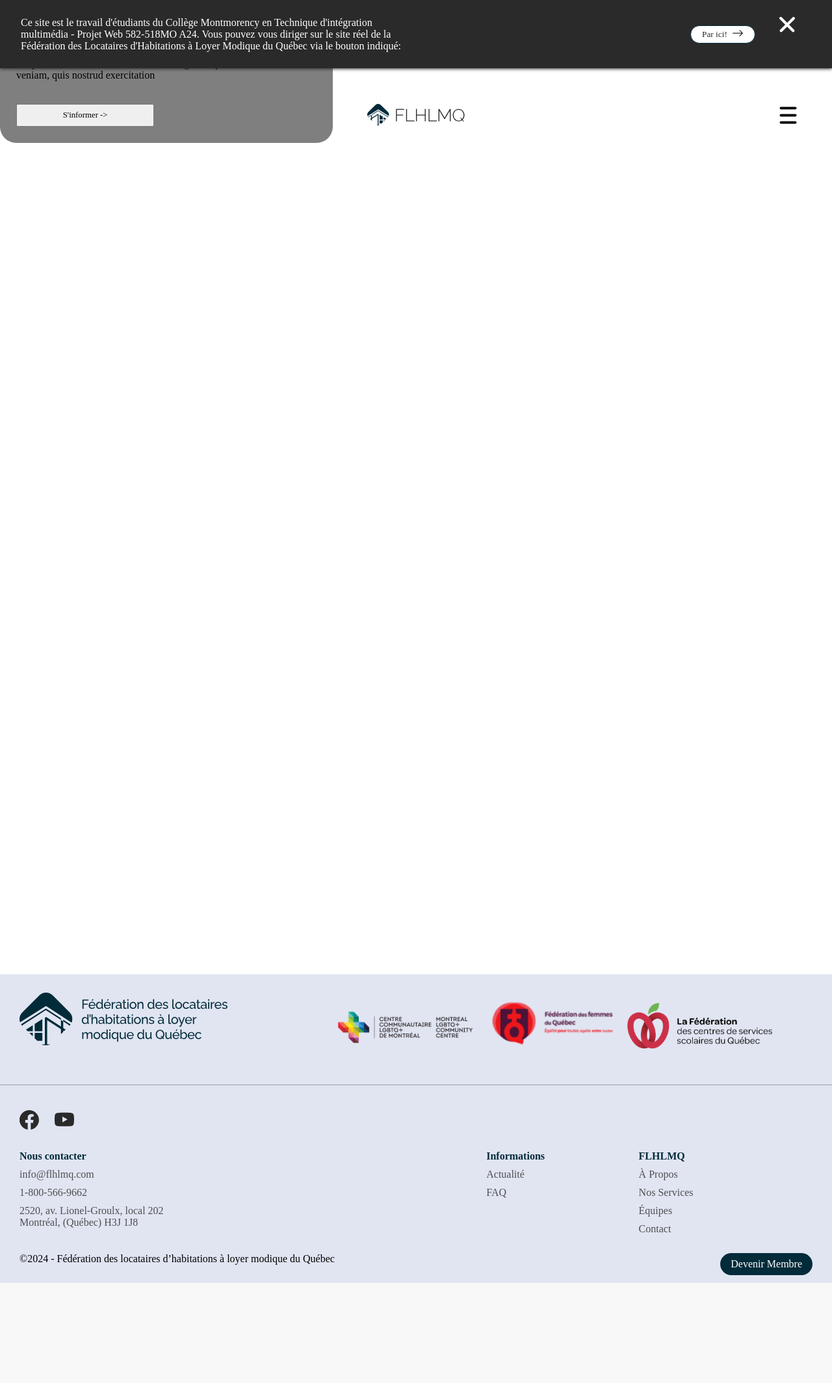
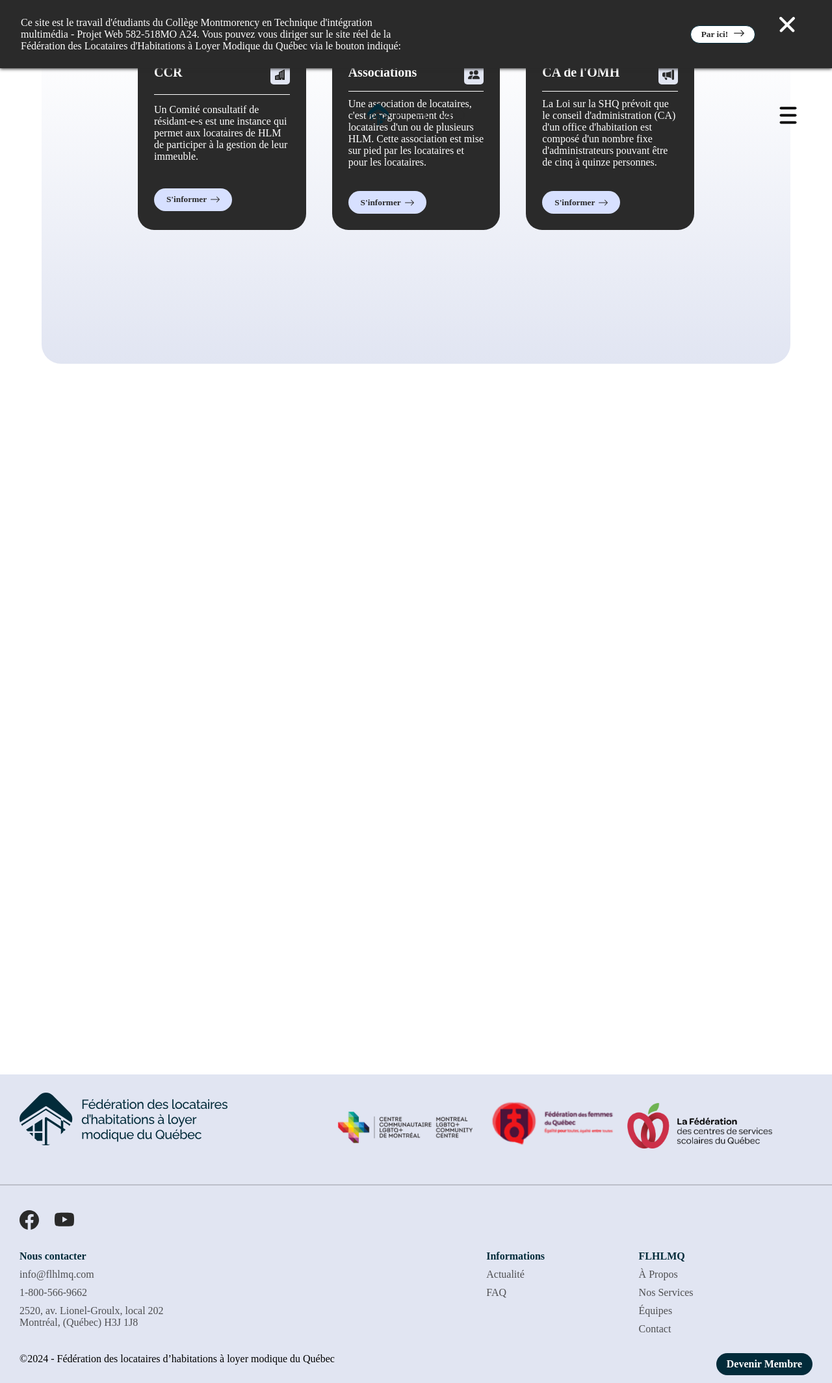
Before and after one commit to victorgileau/federation-des-locataires--les-developpeurs-du-grenier, a PHP site: page / in a window 1280 px wide. Shown: the whole page at 65% size. Before the commit the page ends 1975 px from the top, so only its background shows below. Run offline with PHP 8.4, Linux system fonts and the light colour scheme; some web fonts are replaced; grey boxes are pictures that could not be loaded.

Commit message:
ajout des cartes services + alignement

```diff
--- a/index.html
+++ b/index.html
@@ -61,33 +61,85 @@
         <section class="hero"></section>
         <section class="recherche"></section>
         <section class="a-propos"></section>
+
+        <!--Début Services (Kenza)-->
         <section class="services">
+            <div class="services__background"></div>
+            <h3>Services et formations</h3>
+            <p>Nos services aident à vous diriger à travers vos formations</p>
+            <div class="services__cards">
                 <div class="service">
                     <div class="service__titre">
-                  Lorem ipsum dolor
+                        CCR
                     </div>
-                <div class="service__icon"></div>
+                    <div class="service__icon"><svg xmlns="http://www.w3.org/2000/svg" width="16" height="16" fill="currentColor" class="bi bi-buildings-fill" viewBox="0 0 16 16">
+                        <path d="M15 .5a.5.5 0 0 0-.724-.447l-8 4A.5.5 0 0 0 6 4.5v3.14L.342 9.526A.5.5 0 0 0 0 10v5.5a.5.5 0 0 0 .5.5h9a.5.5 0 0 0 .5-.5V14h1v1.5a.5.5 0 0 0 .5.5h3a.5.5 0 0 0 .5-.5zM2 11h1v1H2zm2 0h1v1H4zm-1 2v1H2v-1zm1 0h1v1H4zm9-10v1h-1V3zM8 5h1v1H8zm1 2v1H8V7zM8 9h1v1H8zm2 0h1v1h-1zm-1 2v1H8v-1zm1 0h1v1h-1zm3-2v1h-1V9zm-1 2h1v1h-1zm-2-4h1v1h-1zm3 0v1h-1V7zm-2-2v1h-1V5zm1 0h1v1h-1z"/>
+                      </svg></div>
                     <div class="service__line">
                       <hr>
                     </div>
                     <div class="service__info">
-                  Lorem ipsum dolor sit amet, consectetur adipiscing elit, sed do eiusmod tempor incididunt ut labore et dolore magna aliqua. Ut enim ad minim veniam, quis nostrud exercitation
+                        Un Comité consultatif de résidant-e-s est une instance qui permet aux locataires de HLM de participer à la gestion de leur immeuble.
                     </div>
-                <button class="service__btn btnN">
-                  S'informer ->
+                    <button class="service__btn btnL">
+                      S'informer <svg class="btn__fleche" xmlns="http://www.w3.org/2000/svg" fill="currentColor" class="bi bi-arrow-right" viewBox="0 0 16 16">
+                        <path fill-rule="evenodd" d="M1 8a.5.5 0 0 1 .5-.5h11.793l-3.147-3.146a.5.5 0 0 1 .708-.708l4 4a.5.5 0 0 1 0 .708l-4 4a.5.5 0 0 1-.708-.708L13.293 8.5H1.5A.5.5 0 0 1 1 8"/>
+                      </svg>
                     </button>
                   </div>
-            <div class="services__background"></div>
+
+                  <div class="service">
+                    <div class="service__titre">
+                        Associations
+                    </div>
+                    <div class="service__icon"><svg xmlns="http://www.w3.org/2000/svg" fill="currentColor" class="bi bi-people-fill" viewBox="0 0 16 16">
+                        <path d="M7 14s-1 0-1-1 1-4 5-4 5 3 5 4-1 1-1 1zm4-6a3 3 0 1 0 0-6 3 3 0 0 0 0 6m-5.784 6A2.24 2.24 0 0 1 5 13c0-1.355.68-2.75 1.936-3.72A6.3 6.3 0 0 0 5 9c-4 0-5 3-5 4s1 1 1 1zM4.5 8a2.5 2.5 0 1 0 0-5 2.5 2.5 0 0 0 0 5"/>
+                      </svg></div>
+                    <div class="service__line">
+                      <hr>
+                    </div>
+                    <div class="service__info">
+                        Une association de locataires, c'est le regroupement des locataires d'un ou de plusieurs HLM. Cette association est mise sur pied par les locataires et pour les locataires.
+                    </div>
+                    <button class="service__btn btnL">
+                      S'informer <svg class="btn__fleche" xmlns="http://www.w3.org/2000/svg" fill="currentColor" class="bi bi-arrow-right" viewBox="0 0 16 16">
+                        <path fill-rule="evenodd" d="M1 8a.5.5 0 0 1 .5-.5h11.793l-3.147-3.146a.5.5 0 0 1 .708-.708l4 4a.5.5 0 0 1 0 .708l-4 4a.5.5 0 0 1-.708-.708L13.293 8.5H1.5A.5.5 0 0 1 1 8"/>
+                      </svg>
+                    </button>
+                  </div>
+
+                  <div class="service">
+                    <div class="service__titre">
+                        CA de l'OMH
+                    </div>
+                    <div class="service__icon"><svg xmlns="http://www.w3.org/2000/svg" fill="currentColor" class="bi bi-megaphone-fill" viewBox="0 0 16 16">
+                        <path d="M13 2.5a1.5 1.5 0 0 1 3 0v11a1.5 1.5 0 0 1-3 0zm-1 .724c-2.067.95-4.539 1.481-7 1.656v6.237a25 25 0 0 1 1.088.085c2.053.204 4.038.668 5.912 1.56zm-8 7.841V4.934c-.68.027-1.399.043-2.008.053A2.02 2.02 0 0 0 0 7v2c0 1.106.896 1.996 1.994 2.009l.496.008a64 64 0 0 1 1.51.048m1.39 1.081q.428.032.85.078l.253 1.69a1 1 0 0 1-.983 1.187h-.548a1 1 0 0 1-.916-.599l-1.314-2.48a66 66 0 0 1 1.692.064q.491.026.966.06"/>
+                      </svg></div>
+                    <div class="service__line">
+                      <hr>
+                    </div>
+                    <div class="service__info">
+                        La Loi sur la SHQ prévoit que le conseil d'administration (CA) d'un office d'habitation est composé d'un nombre fixe d'administrateurs pouvant être de cinq à quinze personnes.
+                    </div>
+                    <button class="service__btn btnL">
+                      S'informer <svg class="btn__fleche" xmlns="http://www.w3.org/2000/svg" fill="currentColor" class="bi bi-arrow-right" viewBox="0 0 16 16">
+                        <path fill-rule="evenodd" d="M1 8a.5.5 0 0 1 .5-.5h11.793l-3.147-3.146a.5.5 0 0 1 .708-.708l4 4a.5.5 0 0 1 0 .708l-4 4a.5.5 0 0 1-.708-.708L13.293 8.5H1.5A.5.5 0 0 1 1 8"/>
+                      </svg>
+                    </button>
+                  </div>
+            </div>
+
+
         </section>
+
+        <!--Fin Services(Kenza)-->
         <section class="actualités"></section>
         <section class="temoignages"></section>
         <section class="membre"></section>
         <section class="abonnement"></section>
     </body>
-<!--KENZA: Ajout footer dans l'index avec des sections séparés pour un grid-->
+<!--Début footer (Kenza)-->
     <footer>
-
-     <div class="grid">
         <a class="footer__logo" href="">
             <svg class="svg__logo--complet" xmlns="http://www.w3.org/2000/svg" viewBox="0 0 417 106" fill="none">
                 <path d="M102.352 63.9057C101.759 64.73 101.092 65.5176 100.351 66.2591L99.3543 67.2563V65.3352L87.6571 57.8209V71.0872L92.439 74.1769L89.3776 77.2406L87.6571 76.1289V78.9624L83.0533 83.5698V73.1543L55.3959 55.2841V103.855H61.5458C56.0597 106.715 49.472 106.715 43.9858 103.855H50.7921V51.2759C50.7921 50.5096 51.279 49.8082 52.0518 49.4612C52.8246 49.1142 53.7524 49.1805 54.4522 49.6326L83.0533 68.1126V54.8634L52.6504 35.3326L5.94652 65.3352V67.0253L5.56806 66.6465C4.58013 65.6578 3.72366 64.5874 2.99866 63.457L53.0737 31.8646L83.0533 51.3577V54.8634L87.6571 57.8209V54.3511L102.352 63.9057Z" fill="#022B3A"/>
@@ -200,10 +252,8 @@
             <div class="footer__btn">
                 <button class="btnBleu">Devenir Membre</button>
             </div>
-     </div>
-
-
     </footer>
+    <!--Fin footer (Kenza)-->
     <script src="./main.js"></script>
 </body>
 </html>
--- a/style.css
+++ b/style.css
@@ -78,6 +78,7 @@ body {
   border-radius: 25px;
   background-color: #022B3A;
   color: #ffffff;
+  font-weight: bold;
 }
 .btnBleu:hover {
   background-color: #ffffff;
@@ -98,6 +99,7 @@ body {
   background-color: #ffffff;
   color: #022B3A;
   border: 1px solid #022B3A;
+  font-weight: bold;
 }
 .btnB:hover {
   background-color: #022B3A;
@@ -435,6 +437,7 @@ footer .footer__btn button {
   background-color: #ffffff;
   color: #022B3A;
   border: 1px solid #022B3A;
+  font-weight: bold;
   margin: 0 2vw;
   padding: 5px 10px;
   width: 100px;
@@ -527,51 +530,108 @@ footer .footer__btn button {
 }
 
 /*--Fin Ajout code message Projet étudant--*/
-.service {
+.services {
+  width: 100%;
+  height: 100%;
+  display: flex;
+  flex-direction: column;
+  align-items: center;
+}
+.services .services__background {
+  border-radius: 30px;
+  z-index: -1;
+  position: absolute;
+  width: 90vw;
+  height: 70%;
+  background: linear-gradient(#ffffff 10%, #E1E5F2 100%);
+}
+.services .services__cards {
+  display: flex;
+  max-width: 70%;
+}
+.services .services__cards .service {
+  margin: 20px;
   padding: 25px;
   border-radius: 25px;
   width: 40vw;
   height: auto;
-  background-color: rgba(0, 0, 0, 0.5);
+  background-color: #2A2A2A;
   display: grid;
   gap: 10px 0;
+  color: #ffffff;
+  transition-duration: 0.2s;
 }
-.service__titre {
+.services .services__cards .service__titre {
   font-size: 20px;
   font-weight: bold;
   grid-column: span 2;
   grid-row: 1;
+  color: #ffffff;
 }
-.service__icon {
+.services .services__cards .service__icon {
+  display: flex;
+  justify-content: center;
+  align-items: center;
   justify-self: end;
   grid-column: 3;
   grid-row: 1;
-  width: 25px;
+  width: 30px;
   aspect-ratio: 1/1;
-  background-image: url(https://riot-us.com/wp-content/uploads/2023/11/intro-1634607238.webp);
-  background-position: center;
-  background-size: cover;
+  background-color: #E1E5F2;
   border-radius: 5px;
 }
-.service__line {
+.services .services__cards .service__icon svg {
+  fill: #2A2A2A;
+  width: 18px;
+}
+.services .services__cards .service__line {
   grid-column: span 3;
   grid-row: 2;
 }
-.service__line hr {
+.services .services__cards .service__line hr {
   height: 1px;
-  color: #000;
-  background-color: #000;
+  color: #ffffff;
+  background-color: #ffffff;
   border: none;
 }
-.service__info {
+.services .services__cards .service__info {
   grid-column: span 3;
   grid-row: 3;
   margin-bottom: 25px;
 }
-.service__btn {
-  min-width: 100px;
+.services .services__cards .service__btn {
+  border: none;
+  transition-property: background-color;
+  transition-duration: 0.2s;
+  transition-timing-function: linear;
+  padding-top: 0.5em;
+  padding-bottom: 0.5em;
+  padding-left: 0em;
+  padding-right: 2em;
+  border-radius: 25px;
+  background-color: #D7E0FF;
+  color: #2A2A2A;
+  font-weight: bold;
+  position: relative;
+  padding-left: 0.5em;
+  width: 120px;
+  height: 35px;
   grid-column: 1;
   grid-row: 4;
+}
+.services .services__cards .service__btn:hover {
+  background-color: #2A2A2A;
+  color: #D7E0FF;
+  border: 1px solid #D7E0FF;
+}
+.services .services__cards .service__btn .btn__fleche {
+  position: absolute;
+  width: 16px;
+  margin-left: 5px;
+}
+.services .services__cards .service:hover {
+  transform: translateY(-30px);
+  box-shadow: 0px 20px 40px 0px rgba(0, 0, 0, 0.5);
 }
 
 @font-face {
```
Also changed, not shown: partials-scss/_servicesAccueil.scss (+57 -8 lines), partials-scss/mixins/_mixins.scss (+43 -0 lines), 1 other file. Lines whose indentation alone changed are shown as unchanged.
